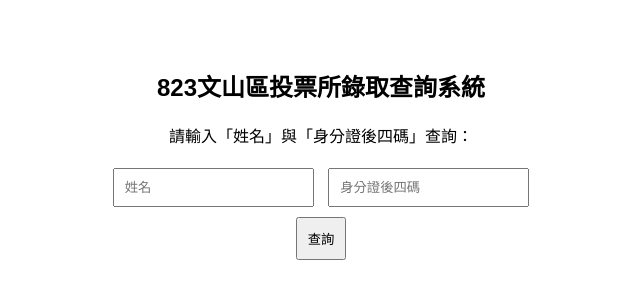
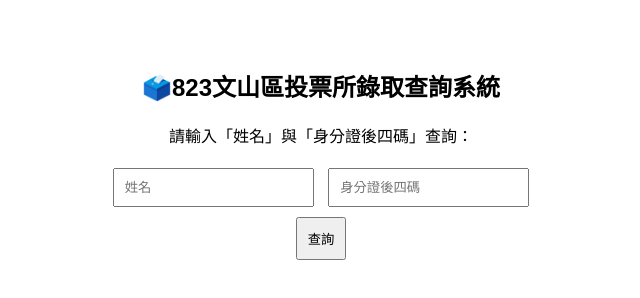
Before and after one commit to wenshan29365522/0823, a plain HTML site: page index.html in a window 1280 px wide. Shown: the whole page, without its empty margins (319-959 px from the left). Drawn offline with Linux system fonts and the light colour scheme.

Commit message:
Update index.html

```diff
--- a/index.html
+++ b/index.html
@@ -20,7 +20,7 @@
   </style>
 </head>
 <body>
-  <h2> 823文山區投票所錄取查詢系統</h2>
+  <h2> 🗳️823文山區投票所錄取查詢系統</h2>
   <p>請輸入「姓名」與「身分證後四碼」查詢：</p>
   <input type="text" id="name" placeholder="姓名" />
   <input type="text" id="id4" placeholder="身分證後四碼" maxlength="4" />
```
